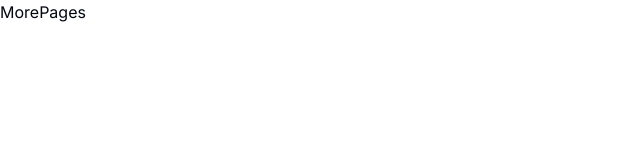
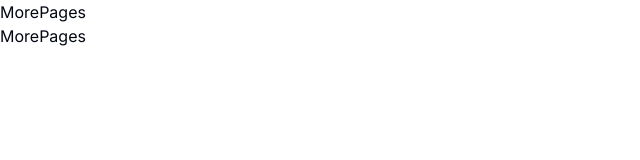
Before and after one commit to kabirshuvo/sapakhana, a Next.js app: page /more in a window 1280 px wide. Shown: the top 160 px of the page, without its empty margins (0-640 px from the left). Built offline with nearby package versions, Linux system fonts and the light colour scheme.

Commit message:
testing fork repo

```diff
--- a/src/app/(pages)/more/page.tsx
+++ b/src/app/(pages)/more/page.tsx
@@ -4,6 +4,7 @@ const MorePages = () => {
   return (
     <div>
       <h1>MorePages</h1>
+      <h1>MorePages</h1>
     </div>
   );
 };
```
